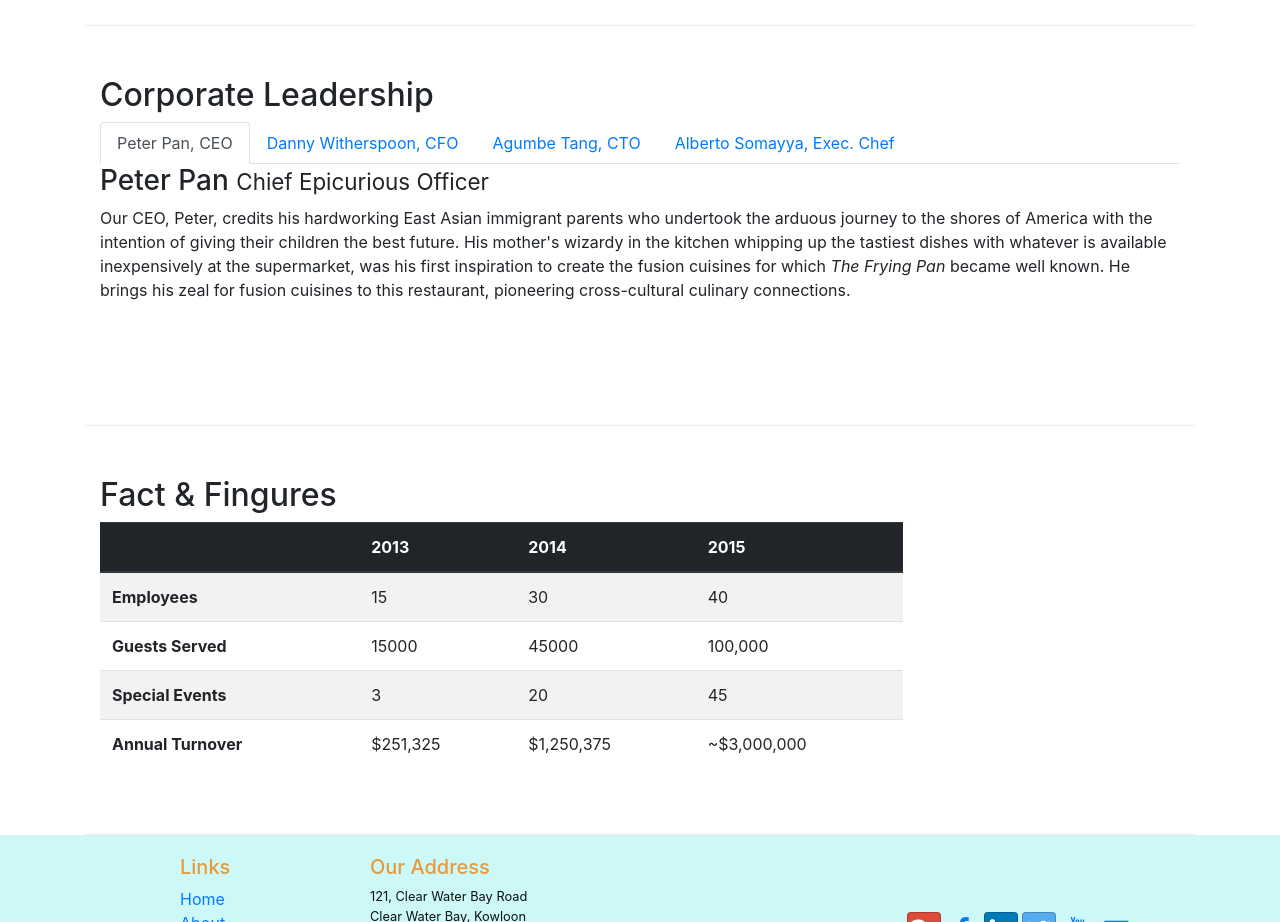
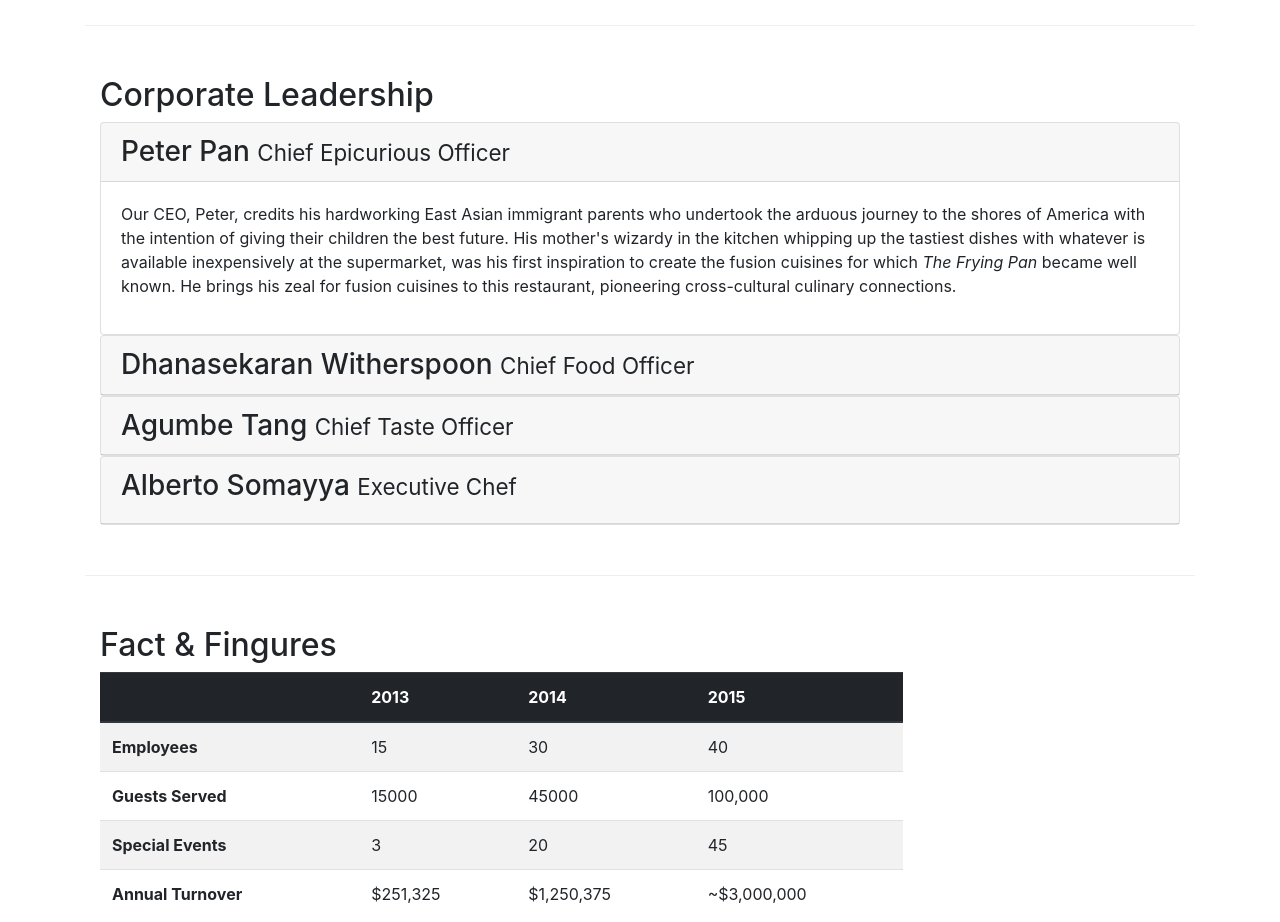
Before and after one commit to vats22/git-bootstrap, a website: page aboutus.html in a window 1280 px wide. Shown: the part 900-1822 px from the top of the page. Drawn offline with nearby package versions, Linux system fonts and the light colour scheme.

Commit message:
accordion

```diff
--- a/CSS/style.css
+++ b/CSS/style.css
@@ -39,3 +39,10 @@ body{
 .navbar-dark {
      background-color: #512DA8;
 }
+
+.tab-content {
+    border-left: 1px solid #ddd;
+    border-right: 1px solid #ddd;
+    border-bottom: 1px solid #ddd;
+    padding: 10px;
+}
--- a/aboutus.html
+++ b/aboutus.html
@@ -98,42 +98,63 @@
                 <div class="col-12">
                     <h2>Corporate Leadership</h2>
 
-                    <ul class="nav nav-tabs">
-                        <li class="nav-item">
-                          <a class="nav-link active" href="#peter"
-                            role="tab" data-toggle="tab">Peter Pan, CEO</a>
-                        </li>
-                        <li class="nav-item">
-                          <a class="nav-link" href="#danny" role="tab"
-                            data-toggle="tab">Danny Witherspoon, CFO</a>
-                        </li>
-                        <li class="nav-item">
-                          <a class="nav-link" href="#agumbe"role="tab"
-                            data-toggle="tab">Agumbe Tang, CTO</a>
-                        </li>
-                        <li class="nav-item">
-                          <a class="nav-link" href="#alberto" role="tab"
-                            data-toggle="tab">Alberto Somayya, Exec. Chef</a>
-                        </li>
-                    </ul>
+                    <div id="accordion">
+                        <div class="card">
+                            <div class="card-header" role="tab" id="peterhead">
+                                <h3 class="mb-0">
+                                    <a data-toggle="collapse" data-target="#peter">
+                                        Peter Pan <small>Chief Epicurious Officer</small>
+                                    </a>
+                                </h3>
+                            </div>
+                            <div class="collapse show active" id="peter" data-parent="#accordion">
+                                <div class="card-body">
+                                    <p class="d-none d-sm-block">Our CEO, Peter, credits his hardworking East Asian immigrant parents who undertook the arduous journey to the shores of America with the intention of giving their children the best future. His mother's wizardy in the kitchen whipping up the tastiest dishes with whatever is available inexpensively at the supermarket, was his first inspiration to create the fusion cuisines for which <em>The Frying Pan</em> became well known. He brings his zeal for fusion cuisines to this restaurant, pioneering cross-cultural culinary connections.</p>
+                                </div>
+                            </div>
+                        </div>
+                        <div class="card">
+                            <div class="card-header" role="tab" id="dennyhead">
+                                <h3 class="mb-0">
+                                    <a class="collapsed" data-toggle="collapse" data-target="#denny">
+                                        Dhanasekaran Witherspoon <small>Chief Food Officer</small>
+                                    </a>
+                                </h3>
+                            </div>
+                            <div class="collapse" id="denny" data-parent="#accordion">
+                                <div class="card-body">
+                                    <p class="d-none d-sm-block">Our CFO, Danny, as he is affectionately referred to by his colleagues, comes from a long established family tradition in farming and produce. His experiences growing up on a farm in the Australian outback gave him great appreciation for varieties of food sources. As he puts it in his own words, <em>Everything that runs, wins, and everything that stays, pays!</em></p>
+                                </div>
+                            </div>
+                        </div>
+                        <div class="card">
+                            <div class="card-header" role="tab" id="agumbehead">
+                                <h3 class="mb-0">
+                                    <a class="collapsed" data-toggle="collapse" data-target="#agumbe">
+                                        Agumbe Tang <small>Chief Taste Officer</small>
+                                    </a>
+                                </h3>
+                            </div>
+                            <div class="collapse" id="agumbe" data-parent="#accordion">
+                                <div class="card-body">
+                                    <p class="d-none d-sm-block">Blessed with the most discerning gustatory sense, Agumbe, our CTO, personally ensures that every dish that we serve meets his exacting tastes. Our chefs dread the tongue lashing that ensues if their dish does not meet his exacting standards. He lives by his motto, <em>You click only if you survive my lick.</em></p>
 
-                    <div class="tab-content">
-                        <div role="tabpanel" class="tab-pane fade show active" id="peter">
-                            <h3>Peter Pan <small>Chief Epicurious Officer</small></h3>
-                            <p class="d-none d-sm-block">Our CEO, Peter, credits his hardworking East Asian immigrant parents who undertook the arduous journey to the shores of America with the intention of giving their children the best future. His mother's wizardy in the kitchen whipping up the tastiest dishes with whatever is available inexpensively at the supermarket, was his first inspiration to create the fusion cuisines for which <em>The Frying Pan</em> became well known. He brings his zeal for fusion cuisines to this restaurant, pioneering cross-cultural culinary connections.</p>
+                                </div>
+                            </div>
                         </div>
-                        <div role="tabpanel" class="tab-pane fade" id="danny">
-                            <h3>Dhanasekaran Witherspoon <small>Chief Food Officer</small></h3>
-                            <p class="d-none d-sm-block">Our CFO, Danny, as he is affectionately referred to by his colleagues, comes from a long established family tradition in farming and produce. His experiences growing up on a farm in the Australian outback gave him great appreciation for varieties of food sources. As he puts it in his own words, <em>Everything that runs, wins, and everything that stays, pays!</em></p>
-                        </div>
-                        <div role="tabpanel" class="tab-pane fade" id="agumbe">
-                            <h3>Agumbe Tang <small>Chief Taste Officer</small></h3>
-                            <p class="d-none d-sm-block">Blessed with the most discerning gustatory sense, Agumbe, our CTO, personally ensures that every dish that we serve meets his exacting tastes. Our chefs dread the tongue lashing that ensues if their dish does not meet his exacting standards. He lives by his motto, <em>You click only if you survive my lick.</em></p>
-                        </div>
-                        <div role="tabpanel" class="tab-pane fade" id="alberto">
-                            <h3>Alberto Somayya <small>Executive Chef</small></h3>
-                            <p class="d-none d-sm-block">Award winning three-star Michelin chef with wide International experience having worked closely with whos-who in the culinary world, he specializes in creating mouthwatering Indo-Italian fusion experiences. He says, <em>Put together the cuisines from the two craziest cultures, and you get a winning hit! Amma Mia!</em></p>
-
+                        <div class="card">
+                            <div class="card-header" role="tab" id="albertohead">
+                                <h3 class="mb-o">
+                                    <a class="collapsed" data-toggle="collapse" data-target="#alberto">
+                                        Alberto Somayya <small>Executive Chef</small>
+                                    </a>
+                                </h3>
+                            </div>
+                            <div class="collapse" id="alberto" data-parent="#accordion">
+                                <div class="card-body">
+                                    <p class="d-none d-sm-block">Award winning three-star Michelin chef with wide International experience having worked closely with whos-who in the culinary world, he specializes in creating mouthwatering Indo-Italian fusion experiences. He says, <em>Put together the cuisines from the two craziest cultures, and you get a winning hit! Amma Mia!</em></p>
+                                </div>
+                            </div>
                         </div>
                     </div>
                 </div>
```
Also changed, not shown: index.html (+5 -4 lines).
